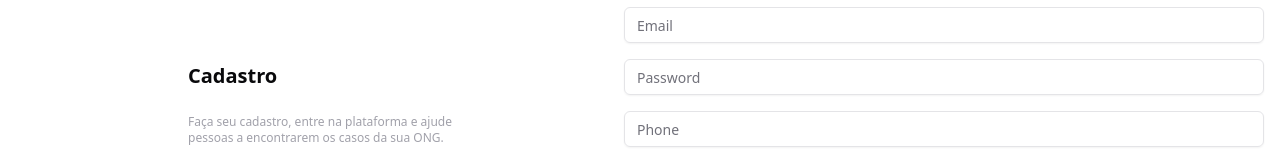
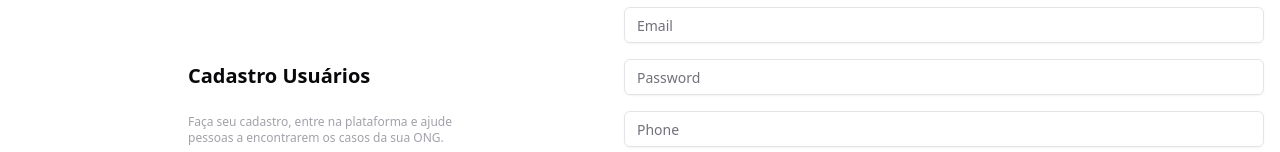
Before and after one commit to EngJao89/front-bth, a Next.js app: page /register in a window 1280 px wide. Shown: the part 323-475 px from the top of the page. Built offline with nearby package versions, Linux system fonts and the light colour scheme; what @radix-ui/themes would draw is missing.

Commit message:
refactor(bth18-user-register): changes user register form

```diff
--- a/src/app/register/page.tsx
+++ b/src/app/register/page.tsx
@@ -8,7 +8,7 @@ import logo from "../../../public/Logo.png"
 import { Button } from "@/components/ui/button";
 import { ProfileForm } from "@/components/forms";
 
-export default function Register() {
+export default function UserRegister() {
   const router = useRouter();
 
   return (
@@ -18,7 +18,7 @@ export default function Register() {
           <Image src={logo} alt="Logo"/>
         </div>
         <div className="mt-16">
-          <h5 className="text-zinc-950 font-bold text-xl">Cadastro</h5>
+          <h5 className="text-zinc-950 font-bold text-xl">Cadastro Usuários</h5>
           <h3 className="text-zinc-400 text-xs mt-6">
             Faça seu cadastro, entre na plataforma e ajude<br/> pessoas a encontrarem os casos da sua ONG.
           </h3>
```
